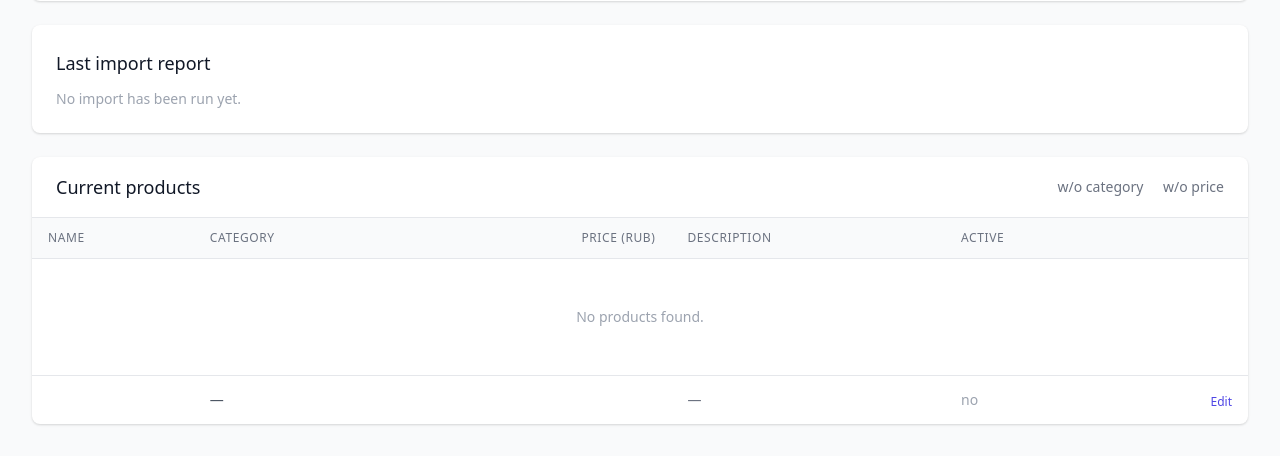
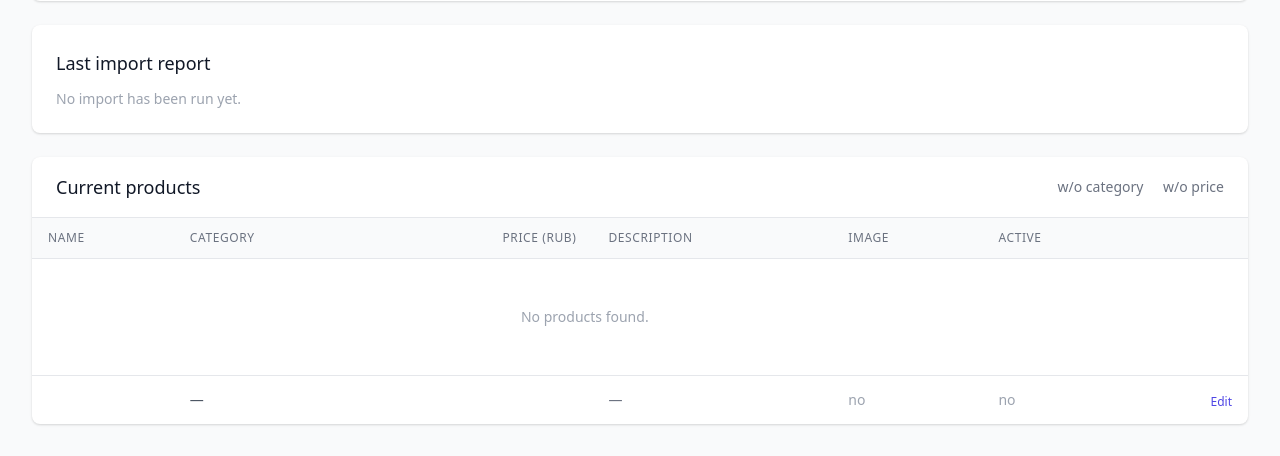
Before and after one commit to Ale007XD/sieshka, a Python web app: template app/web/templates/menu_admin.html in a window 1280 px wide. Shown: the part 696-1152 px from the top of the page. Run offline with Jinja, Linux system fonts and the light colour scheme; the template is opened without the code that fills it, so the values that code supplies are empty; some libraries are stand-ins or nearby versions.

Commit message:
image_url_fix

```diff
--- a/app/web/templates/menu_admin.html
+++ b/app/web/templates/menu_admin.html
@@ -164,6 +164,7 @@
         <th class="px-4 py-3 text-left text-xs font-medium text-gray-500 uppercase tracking-wider">Category</th>
         <th class="px-4 py-3 text-right text-xs font-medium text-gray-500 uppercase tracking-wider">Price (Rub)</th>
         <th class="px-4 py-3 text-left text-xs font-medium text-gray-500 uppercase tracking-wider">Description</th>
+        <th class="px-4 py-3 text-left text-xs font-medium text-gray-500 uppercase tracking-wider">Image</th>
         <th class="px-4 py-3 text-left text-xs font-medium text-gray-500 uppercase tracking-wider">Active</th>
         <th class="px-4 py-3"></th>
       </tr>
@@ -186,6 +187,10 @@
             <span x-show="p.price_rub === null" class="text-amber-600">unpriced</span>
           </td>
           <td class="px-4 py-3 text-sm text-gray-500 max-w-xs truncate" x-text="p.description || '—'"></td>
+          <td class="px-4 py-3 text-sm">
+            <span x-show="!!p.image_url" class="text-green-600">yes</span>
+            <span x-show="!p.image_url" class="text-gray-400">no</span>
+          </td>
           <td class="px-4 py-3 text-sm">
             <span x-show="p.is_active" class="text-green-600">yes</span>
             <span x-show="!p.is_active" class="text-gray-400">no</span>
@@ -216,6 +221,10 @@
           </td>
           <td class="px-4 py-2">
             <input x-model="editForm.description" type="text"
+                   class="w-full border border-gray-300 rounded-md shadow-sm text-sm p-1">
+          </td>
+          <td class="px-4 py-2">
+            <input x-model="editForm.image_url" type="text" placeholder="https://…"
                    class="w-full border border-gray-300 rounded-md shadow-sm text-sm p-1">
           </td>
           <td class="px-4 py-2">
```
